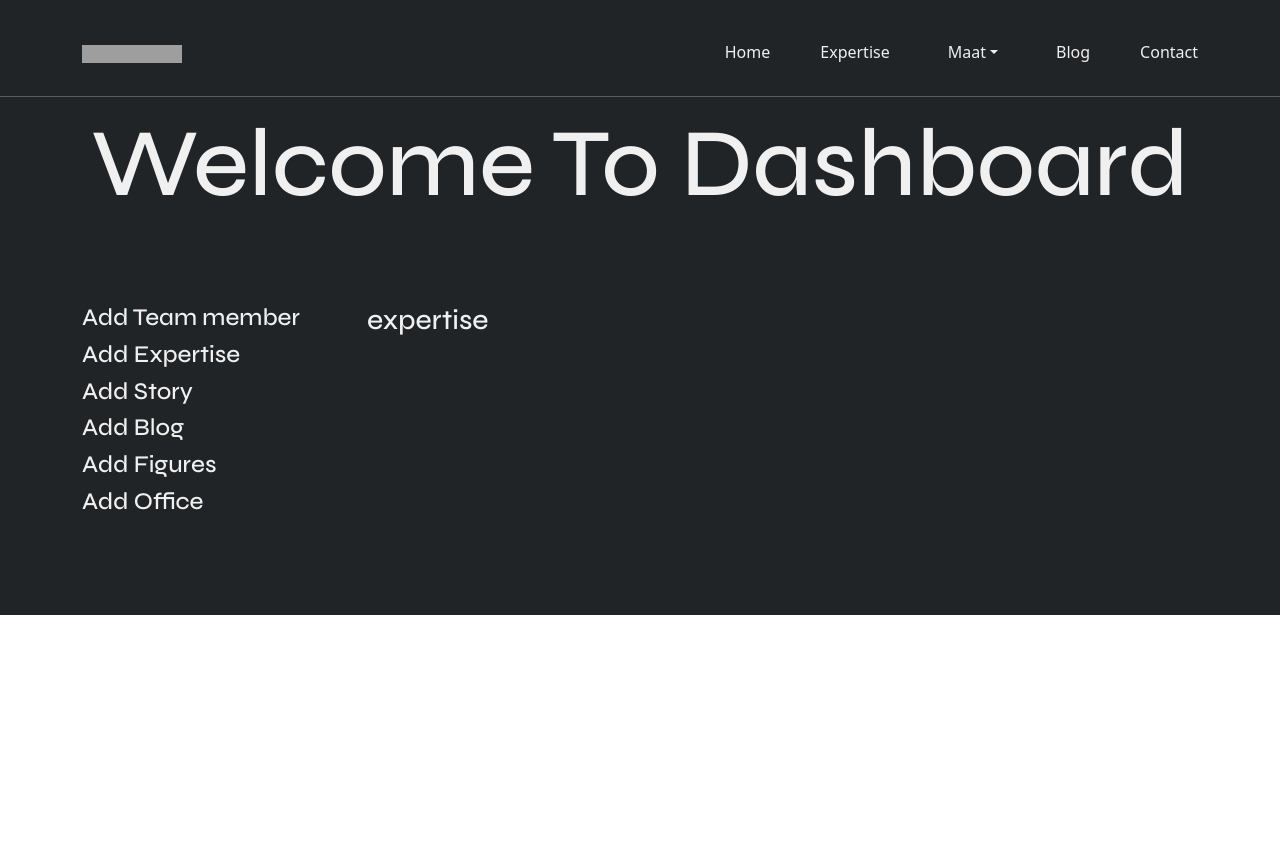
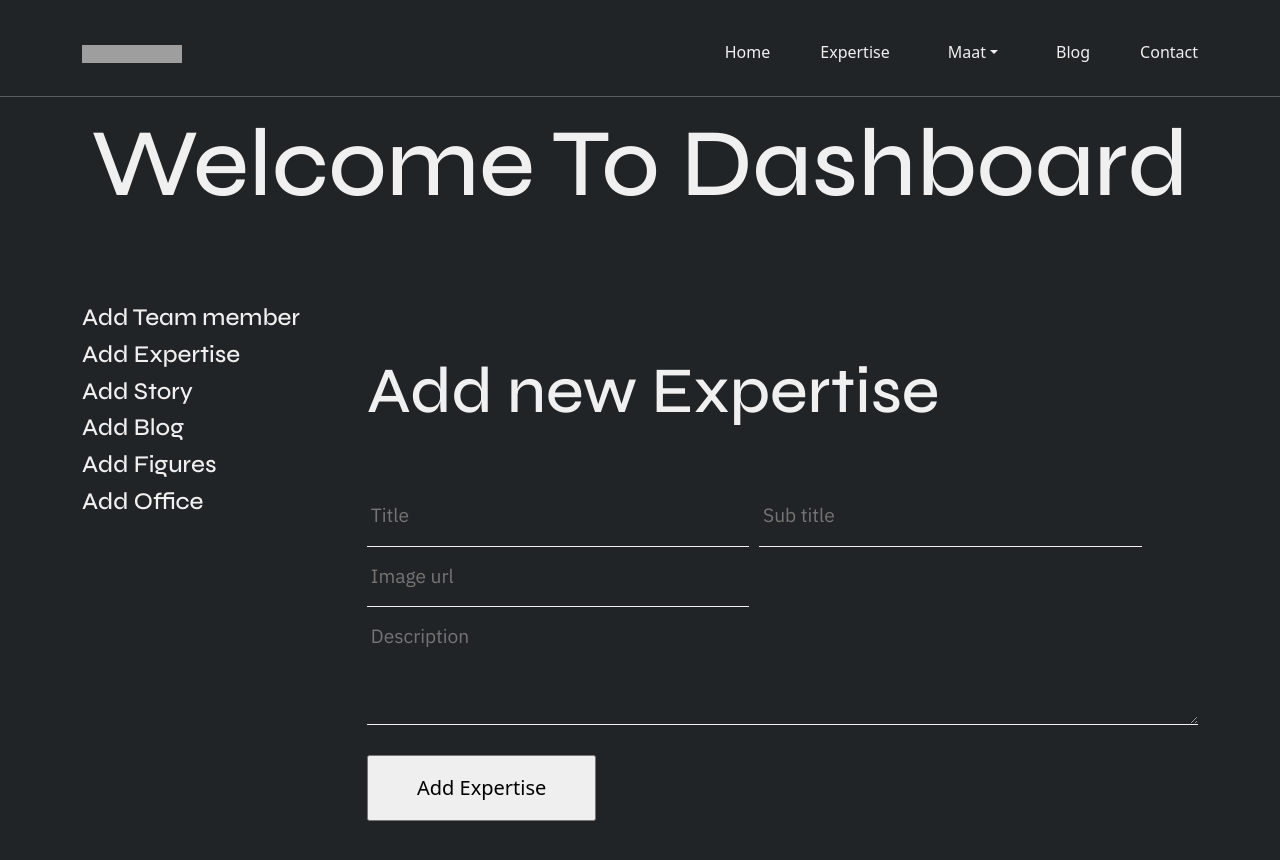
Before and after one commit to hayatul-islam/Maat-client, a React (Create React App) app: page /dashboard in a window 1280 px wide. Both pictures are taken after a click on the element "Add Expertise". Shown: the top 860 px of the page. Before the commit the page ends 800 px from the top, so only its background shows below. Built offline with nearby package versions, Linux system fonts and the light colour scheme; grey boxes are pictures that could not be loaded.

Commit message:
add new expetise dashboard

```diff
--- a/package.json
+++ b/package.json
@@ -8,6 +8,7 @@
     "@testing-library/react": "^12.1.2",
     "@testing-library/user-event": "^13.5.0",
     "aos": "^2.3.4",
+    "axios": "^0.24.0",
     "bootstrap": "^5.1.3",
     "react": "^17.0.2",
     "react-bootstrap": "^2.0.4",
--- /dev/null
+++ b/src/Pages/Dashboard/AddExpertise/AddExpertise.css
@@ -0,0 +1,7 @@
+.addInput input{
+    width: 46%;
+    margin-right: 10px;
+}
+.addInputBtn{
+
+}
--- a/src/Pages/Dashboard/AddExpertise/AddExpertise.js
+++ b/src/Pages/Dashboard/AddExpertise/AddExpertise.js
@@ -1,9 +1,29 @@
 import React from 'react';
+import { useForm } from "react-hook-form";
+import './AddExpertise.css'
 
 const AddExpertise = () => {
+
+    const { register, handleSubmit } = useForm();
+    const onSubmit = data => console.log(data);
+
     return (
         <div>
-            <h3>expertise</h3>
+            <div className="big-font py-5">
+                <h2>Add new Expertise</h2>
+            </div>
+            <form onSubmit={handleSubmit(onSubmit)}>
+                <div className='inputField addInput'>
+                    <input {...register("title")} placeholder='Title' type='text' />
+                    <input {...register("sub_title")} placeholder='Sub title' type='text' />
+                    <input {...register("image")} placeholder='Image url' />
+                    <textarea {...register("description")} name="" id="" cols="30" rows="3" placeholder='Description'></textarea>
+
+                </div>
+                <div className='pt-4'>
+                    <input className='px-5 py-3 fs-5' type="submit" value='Add Expertise' />
+                </div>
+            </form>
         </div>
     );
 };
```
Also changed, not shown: 1 other file (tests, documents, lock files or other folders).
